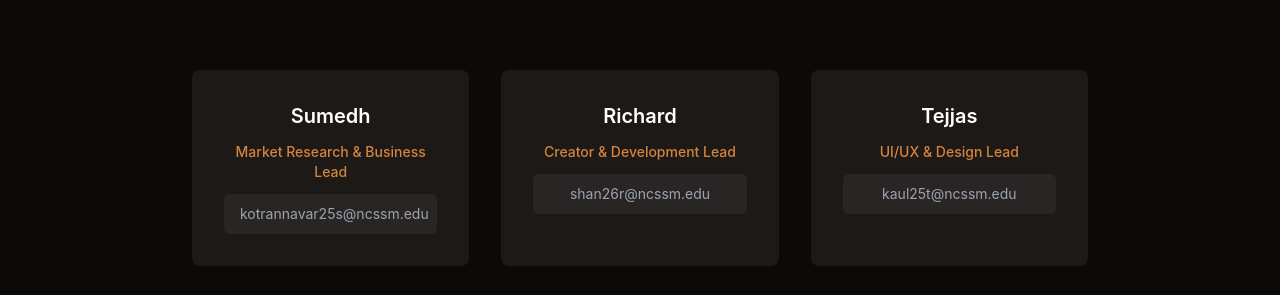
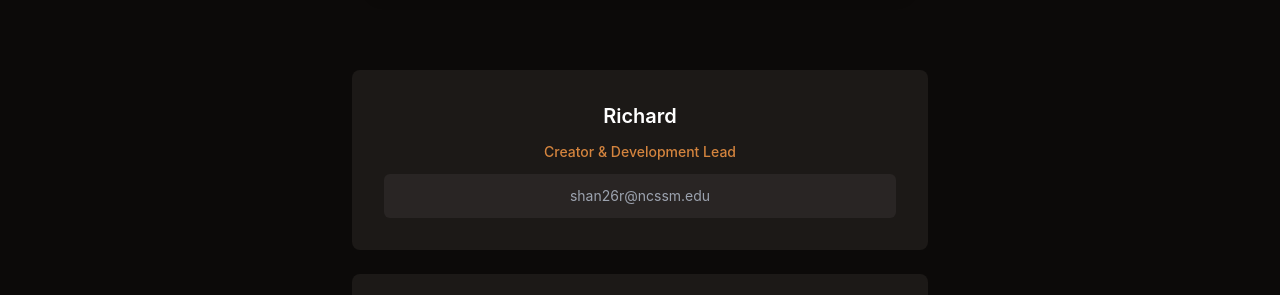
Before and after one commit to tkpepper15/braillebox, a Next.js app: page /contact in a window 1280 px wide. Shown: the part 657-952 px from the top of the page. Built offline with nearby package versions, Linux system fonts and the light colour scheme.

Commit message:
Commit message

```diff
--- a/app/contact/page.tsx
+++ b/app/contact/page.tsx
@@ -30,7 +30,21 @@ const ContactPage: FC<ContactPageProps> = () => {
           </div>
 
           {/* Contact Cards */}
-          <div className="grid grid-cols-1 md:grid-cols-3 gap-8">
+          <div className="grid grid-cols-1 gap-6 max-w-xl mx-auto">
+            {/* Richard Card */}
+            <div className="bg-stone-900 p-8 rounded-lg transition-all duration-300 hover:bg-stone-800">
+              <div className="text-center space-y-3">
+                <h3 className="text-xl font-semibold text-white">Richard</h3>
+                <p className="text-sm text-[#d4843e] font-medium">Creator & Development Lead</p>
+                <a
+                  href="mailto:shan26r@ncssm.edu"
+                  className="block w-full px-8 py-3 bg-stone-800 hover:bg-[#d4843e] rounded-md transition-all duration-300 text-sm text-gray-400 hover:text-white"
+                >
+                  shan26r@ncssm.edu
+                </a>
+              </div>
+            </div>
+
             {/* Sumedh Card */}
             <div className="bg-stone-900 p-8 rounded-lg transition-all duration-300 hover:bg-stone-800">
               <div className="text-center space-y-3">
@@ -38,23 +52,9 @@ const ContactPage: FC<ContactPageProps> = () => {
                 <p className="text-sm text-[#d4843e] font-medium">Market Research & Business Lead</p>
                 <a
                   href="mailto:kotrannavar25s@ncssm.edu"
-                  className="block w-full px-4 py-2.5 bg-stone-800 hover:bg-[#d4843e] rounded-md transition-all duration-300 text-sm text-gray-400 hover:text-white"
+                  className="block w-full px-8 py-3 bg-stone-800 hover:bg-[#d4843e] rounded-md transition-all duration-300 text-sm text-gray-400 hover:text-white"
                 >
                   kotrannavar25s@ncssm.edu
-                </a>
-              </div>
-            </div>
-
-            {/* Richard Card */}
-            <div className="bg-stone-900 p-8 rounded-lg transition-all duration-300 hover:bg-stone-800">
-              <div className="text-center space-y-3">
-                <h3 className="text-xl font-semibold text-white">Richard</h3>
-                <p className="text-sm text-[#d4843e] font-medium">Creator & Development Lead</p>
-                <a
-                  href="mailto:shan26r@ncssm.edu"
-                  className="block w-full px-4 py-2.5 bg-stone-800 hover:bg-[#d4843e] rounded-md transition-all duration-300 text-sm text-gray-400 hover:text-white"
-                >
-                  shan26r@ncssm.edu
                 </a>
               </div>
             </div>
@@ -66,7 +66,7 @@ const ContactPage: FC<ContactPageProps> = () => {
                 <p className="text-sm text-[#d4843e] font-medium">UI/UX & Design Lead</p>
                 <a
                   href="mailto:kaul25t@ncssm.edu"
-                  className="block w-full px-4 py-2.5 bg-stone-800 hover:bg-[#d4843e] rounded-md transition-all duration-300 text-sm text-gray-400 hover:text-white"
+                  className="block w-full px-8 py-3 bg-stone-800 hover:bg-[#d4843e] rounded-md transition-all duration-300 text-sm text-gray-400 hover:text-white"
                 >
                   kaul25t@ncssm.edu
                 </a>
--- a/app/docs/page.tsx
+++ b/app/docs/page.tsx
@@ -581,8 +581,7 @@ BrailleMap braille_dictionary[] = {
             <section className="space-y-6">
               <h2 className="text-4xl font-bold orange">Assembly</h2>
               <p className="text-lg leading-relaxed">
-                I first outlined the general setup of my final project. I secured each
-                <span className={orangeUnderlineClass}>MOSFET</span> to a corresponding battery pack and solenoid, and color-coded each
+                I first outlined the general setup of my final project. I secured each <span className={orangeUnderlineClass}>MOSFET</span> to a corresponding battery pack and solenoid, and color-coded each
                 MOSFET&apos;s trigger and GND wires. I organized them in such a way that toggling
                 solenoid 1, 2, 3, 4, 5, then 6 would control each solenoid in a line.
               </p>
```
